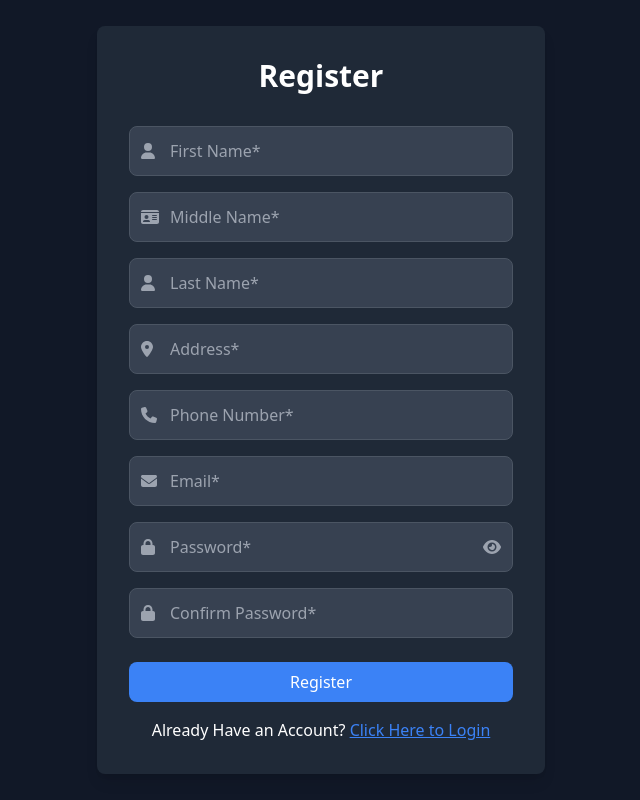
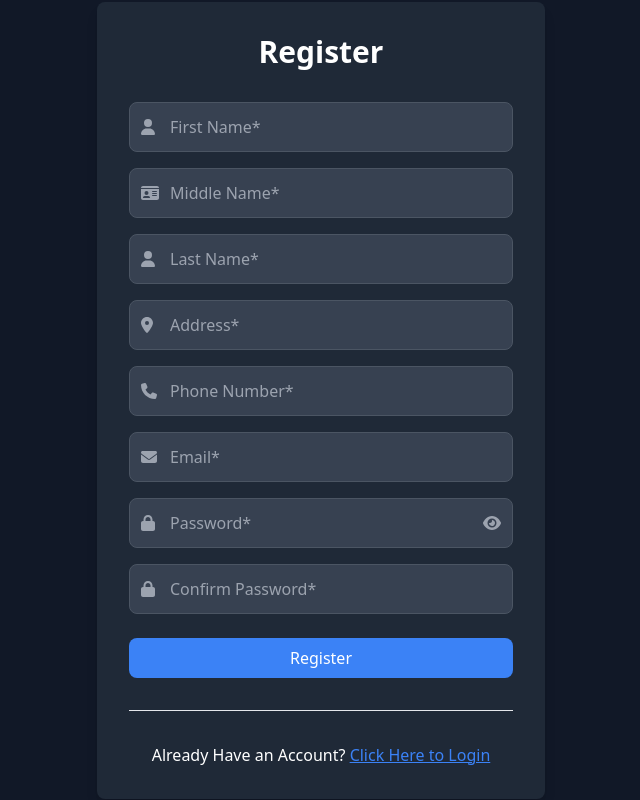
Before and after one commit to prince0010/poof_ui, a Vue app: page /register in a window 1280 px wide. Shown: the whole page, without its empty margins (319-959 px from the left). Built offline with nearby package versions, Linux system fonts and the light colour scheme.

Commit message:
Added Router Link to the Router and added a p tag to both login and register for redirecting to each other. And added a router js and configure a line of code in the App.vue line code

```diff
--- a/src/components/auth/Login.vue
+++ b/src/components/auth/Login.vue
@@ -46,6 +46,8 @@
             <p :class="succMessage ? 'text-green-500 text-center mt-4' : 'text-red-500 text-center mt-4'">
                 {{ succMessage ? succMessage : errorMessage }}
             </p>
+
+            <hr class="h-px my-8 bg-gray-200 border-0 dark:bg-gray-">
 
             <p class="text-white text-center mt-4">
                 No Account? <router-link to="/register" class="text-blue-500 underline"> Click Here to Register. </router-link>
--- a/src/components/auth/Register.vue
+++ b/src/components/auth/Register.vue
@@ -148,6 +148,8 @@
             <p :class="succMessage ? 'text-green-500 text-center mt-4' : 'text-red-500 text-center mt-4'">
                 {{ succMessage ? succMessage : errMessage }}
             </p>
+
+            <hr class="h-px my-8 bg-gray-200 border-0 dark:bg-gray-">
 
             <p class="text-white text-center mt-4">
                 Already Have an Account? <router-link to="/login" class="text-blue-500 underline"> Click Here to Login</router-link>
```
